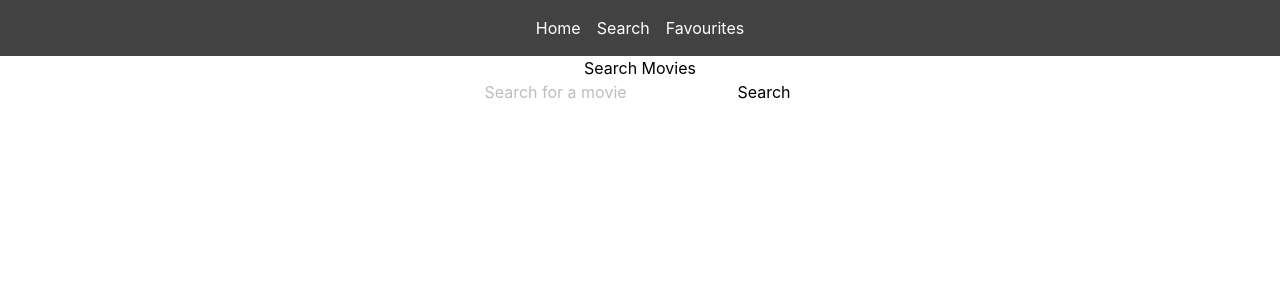
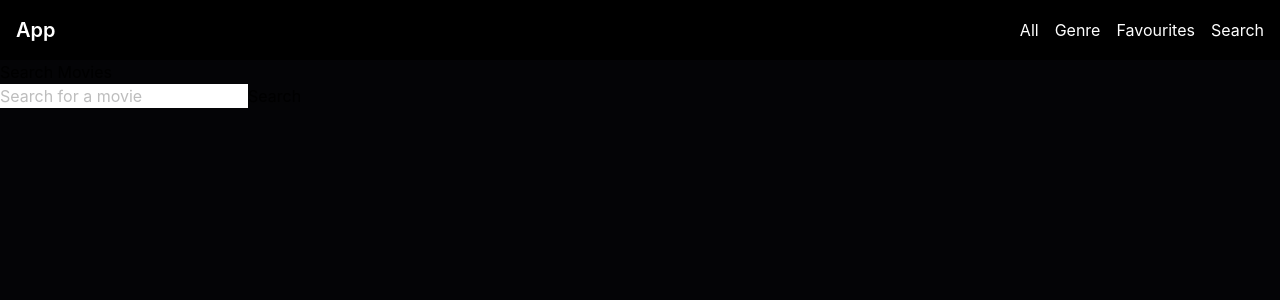
Before and after one commit to apiwemagama/vivify, a React (Create React App) app in the folder frontend/: page /search in a window 1280 px wide. Shown: the top 300 px of the page. Built offline with nearby package versions, Linux system fonts and the light colour scheme.

Commit message:
Added the navigation

```diff
--- a/frontend/src/App.css
+++ b/frontend/src/App.css
@@ -1,13 +1,3 @@
-.App {
-  text-align: center;
-}
-
-.movie-list {
-  display: flex;
-  flex-wrap: wrap;
-  justify-content: center;
-}
-
 .movie {
   margin: 10px;
   width: 200px;
@@ -16,13 +6,3 @@
 .movie img {
   width: 100%;
 }
-
-.pagination {
-  display: flex;
-  justify-content: center;
-  margin: 20px 0;
-}
-
-button {
-  margin: 0 5px;
-}
--- a/frontend/src/App.js
+++ b/frontend/src/App.js
@@ -1,22 +1,22 @@
 import React from 'react';
 import { BrowserRouter as Router, Route, Routes } from 'react-router-dom';
-import Popular from './components/Popular';
+import Navbar from './components/Navbar'; // Updated import
+import All from './components/All';
 import Search from './components/Search';
 import MovieDetails from './components/MovieDetails';
 import Favourites from './components/Favourites';
-import Navbar from './components/Navbar';
 import './App.css';
 
 const App = () => {
     return (
         <Router>
             <div className="App">
-                <Navbar />
+                <Navbar /> {/* Updated component */}
                 <Routes>
+                    <Route path="/" element={<All />} />
                     <Route path="/search" element={<Search />} />
                     <Route path="/movie/:id" element={<MovieDetails />} />
                     <Route path="/favourites" element={<Favourites />} />
-                    <Route path="/" element={<Popular />} />
                 </Routes>
             </div>
         </Router>
--- a/frontend/src/components/Popular.js
+++ b/frontend/src/components/All.js
@@ -1,13 +1,12 @@
 import React from 'react';
 import MovieList from './MovieList';
 
-const Popular = () => {
+const All = () => {
     return (
         <div>
-            <h1>Popular Movies</h1>
             <MovieList endpoint="popular" />
         </div>
     );
 };
 
-export default Popular;
+export default All;
--- a/frontend/src/components/MovieList.js
+++ b/frontend/src/components/MovieList.js
@@ -24,9 +24,8 @@ const MovieList = ({ endpoint, query }) => {
     }, [endpoint, page, query]);
 
     return (
-        <div>
-            <h2>Movies</h2>
-            <div className="movie-list">
+        <div className="container">
+            <div>
                 {movies.map(movie => (
                     <div key={movie.id} className="movie">
                         <Link to={`/movie/${movie.id}`}>
--- a/frontend/src/components/Navbar.js
+++ b/frontend/src/components/Navbar.js
@@ -1,16 +1,59 @@
-import React from 'react';
+// SimpleNavbar.js
+import React, { useState } from 'react';
 import { Link } from 'react-router-dom';
 
 const Navbar = () => {
-    return (
-        <nav className="bg-gray-800 p-4">
-            <div className="container mx-auto">
-                <Link to="/" className="text-white mr-4">Home</Link>
-                <Link to="/search" className="text-white mr-4">Search</Link>
-                <Link to="/favourites" className="text-white">Favourites</Link>
-            </div>
-        </nav>
-    );
+  const [isOpen, setIsOpen] = useState(false);
+
+  return (
+    <nav className="bg-[#000000] p-4">
+      <div className="flex items-center justify-between">
+        {/* Logo */}
+        <Link to="/" className="text-white text-xl font-semibold">
+            App
+        </Link>
+
+        {/* Burger Icon */}
+        <button
+          className="text-white md:hidden"
+          onClick={() => setIsOpen(!isOpen)}
+        >
+          {isOpen ? '✖' : '☰'}
+        </button>
+
+        {/* Nav Links (Desktop) */}
+        <div className={`hidden md:flex space-x-4`}>
+          <Link to="/" className="text-white hover:text-gray-200">
+            All
+          </Link>
+          <Link to="" className="text-white hover:text-gray-200">
+            Genre
+          </Link>
+          <Link to="/favourites" className="text-white hover:text-gray-200">
+            Favourites
+          </Link>
+          <Link to="/search" className="text-white hover:text-gray-200">
+            Search
+          </Link>
+        </div>
+      </div>
+
+      {/* Mobile Menu */}
+      {isOpen && (
+        <div className="md:hidden mt-2 space-y-2">
+          <Link to="/" className="block text-white hover:text-gray-200" onClick={() => setIsOpen(false)}>
+            Home
+          </Link>
+          <Link to="/search" className="block text-white hover:text-gray-200" onClick={() => setIsOpen(false)}>
+            Search
+          </Link>
+          <Link to="/favourites" className="block text-white hover:text-gray-200" onClick={() => setIsOpen(false)}>
+            Favourites
+          </Link>
+        </div>
+      )}
+    </nav>
+  );
 };
 
 export default Navbar;
--- a/frontend/src/index.css
+++ b/frontend/src/index.css
@@ -1,13 +1,16 @@
 @tailwind base;
 @tailwind components;
 @tailwind utilities;
+
 body {
   margin: 0;
   font-family: -apple-system, BlinkMacSystemFont, 'Segoe UI', 'Roboto', 'Oxygen',
     'Ubuntu', 'Cantarell', 'Fira Sans', 'Droid Sans', 'Helvetica Neue',
     sans-serif;
+  background-color: #040406;
   -webkit-font-smoothing: antialiased;
   -moz-osx-font-smoothing: grayscale;
+
 }
 
 code {
--- a/frontend/tailwind.config.js
+++ b/frontend/tailwind.config.js
@@ -2,7 +2,9 @@ const withMT = require("@material-tailwind/react/utils/withMT");
 
 module.exports = withMT({
   content: [
-    "./src/**/*.{js,jsx,ts,tsx}",
+    "./src/**/*.{js,jsx,ts,tsx}",  // Adjust to your project’s folder structure
+    "./node_modules/@material-tailwind/react/components/**/*.{js,ts,jsx,tsx}",
+    "./node_modules/@material-tailwind/react/theme/components/**/*.{js,ts,jsx,tsx}",
   ],
   theme: {
     extend: {},
--- a/package.json
+++ b/package.json
@@ -14,6 +14,8 @@
         "@heroicons/react": "^2.1.5",
         "axios": "^1.7.2",
         "cors": "^2.8.5",
-        "mysql2": "^3.10.1"
+        "mysql2": "^3.10.1",
+        "react": "^18.2.0",
+        "react-dom": "^18.2.0"
     }
 }
```
Also changed, not shown: frontend/package.json (+9 -4 lines), 2 other files (tests, documents, lock files or other folders).
